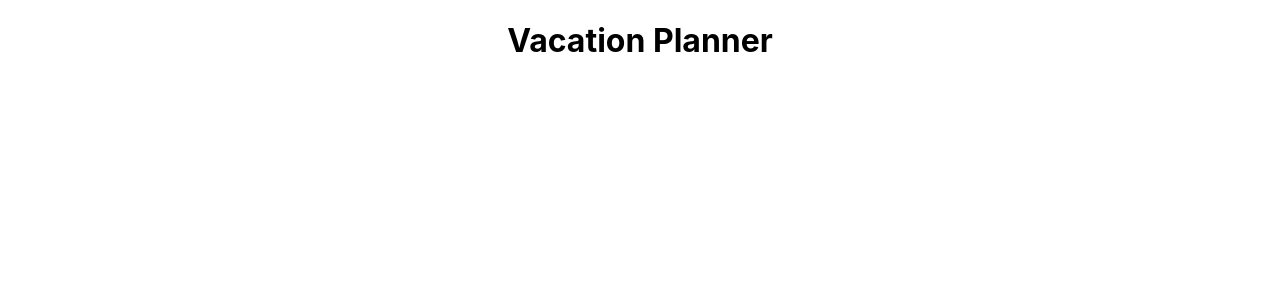
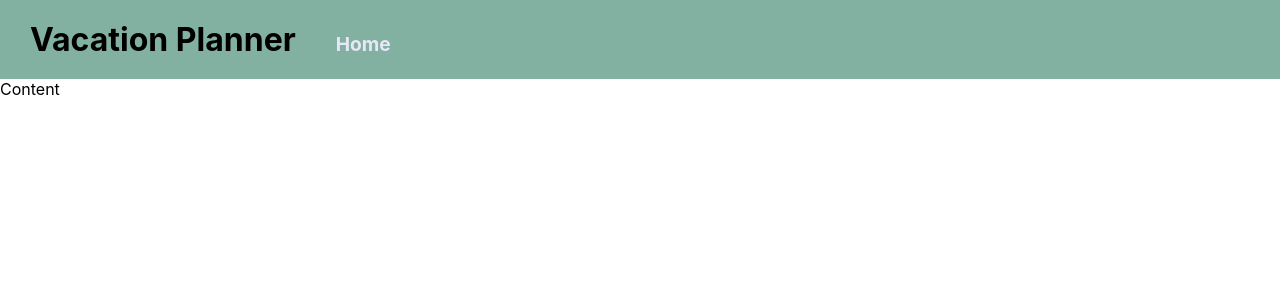
Before and after one commit to DTAngie/Vacation-Planner, a React (Create React App) app: page / in a window 1280 px wide. Shown: the top 300 px of the page. Built offline with nearby package versions, Linux system fonts and the light colour scheme.

Commit message:
adds page header

```diff
--- a/config/database.js
+++ b/config/database.js
@@ -13,6 +13,4 @@ postgres.connect((err, client) => {
     return console.log(err)
   }
   console.log(`Connected to Postgres at ${client.host}:${client.port}`);
-})
-
-// module.exports = postgres;
+});
--- a/package.json
+++ b/package.json
@@ -8,9 +8,12 @@
     "@testing-library/user-event": "^13.5.0",
     "morgan": "^1.10.0",
     "pg": "^8.7.3",
+    "pg-hstore": "^2.3.4",
     "react": "^17.0.2",
     "react-dom": "^17.0.2",
+    "react-router-dom": "^6.2.2",
     "react-scripts": "5.0.0",
+    "sequelize": "^6.17.0",
     "web-vitals": "^2.1.4"
   },
   "scripts": {
--- a/src/App.css
+++ b/src/App.css
@@ -1,7 +1,14 @@
 .App {
-  text-align: center;
+  /* text-align: center; */
 }
 
+a {
+  text-decoration: none;
+  font-weight: bold;
+  color: #272727;
+  font-size: 1.2rem;
+}
+/*
 .App-logo {
   height: 40vmin;
   pointer-events: none;
@@ -35,4 +42,4 @@
   to {
     transform: rotate(360deg);
   }
-}
+} */
--- a/src/App.js
+++ b/src/App.js
@@ -1,10 +1,18 @@
-import logo from './logo.svg';
+import React from 'react';
+import { Route, Routes, Redirect } from 'react-router-dom';
+import PageHeader from './components/PageHeader/PageHeader';
+import FrontPage from './pages/FrontPage/FrontPage';
 import './App.css';
 
 function App() {
   return (
     <div className="App">
-      <h1>Vacation Planner</h1>
+        <PageHeader />
+        <Routes>
+          <Route path="/" element={<FrontPage />} />
+        </Routes>
+
+
     </div>
   );
 }
--- /dev/null
+++ b/src/components/PageHeader/PageHeader.css
@@ -0,0 +1,22 @@
+.header {
+  margin: 0;
+  background-color: rgb(131, 177, 161);
+  padding: 20px 30px;
+}
+
+.header h1, .header ul {
+  display: inline-block;
+}
+
+.header ul {
+  margin-left: 40px;
+}
+
+.header ul li {
+  list-style: none;
+  display: inline;
+}
+
+.header a {
+  color: rgb(231 231 247);
+}
--- /dev/null
+++ b/src/components/PageHeader/PageHeader.js
@@ -0,0 +1,18 @@
+import React from 'react';
+import { Link } from 'react-router-dom';
+import './PageHeader.css';
+
+
+
+export default function PageHeader() {
+  return (
+    <div className='header'>
+      <h1>Vacation Planner</h1>
+      <ul>
+        <li>
+          <Link to="/">Home</Link>
+        </li>
+      </ul>
+    </div>
+  );
+}
--- a/src/index.css
+++ b/src/index.css
@@ -1,3 +1,8 @@
+*{
+  margin: 0;
+  padding: 0;
+}
+
 body {
   margin: 0;
   font-family: -apple-system, BlinkMacSystemFont, 'Segoe UI', 'Roboto', 'Oxygen',
--- a/src/index.js
+++ b/src/index.js
@@ -3,10 +3,11 @@ import ReactDOM from 'react-dom';
 import './index.css';
 import App from './App';
 import reportWebVitals from './reportWebVitals';
+import { BrowserRouter } from 'react-router-dom';
 
 ReactDOM.render(
   <React.StrictMode>
-    <App />
+    <BrowserRouter><App /></BrowserRouter>
   </React.StrictMode>,
   document.getElementById('root')
 );
--- /dev/null
+++ b/src/pages/FrontPage/FrontPage.js
@@ -0,0 +1,9 @@
+import React from 'react';
+
+export default function FrontPage(){
+  return(
+    <div className='main'>
+      Content
+    </div>
+  );
+}
```
Also changed, not shown: models/user.js (added, +28 -0 lines), 1 other file (tests, documents, lock files or other folders).
